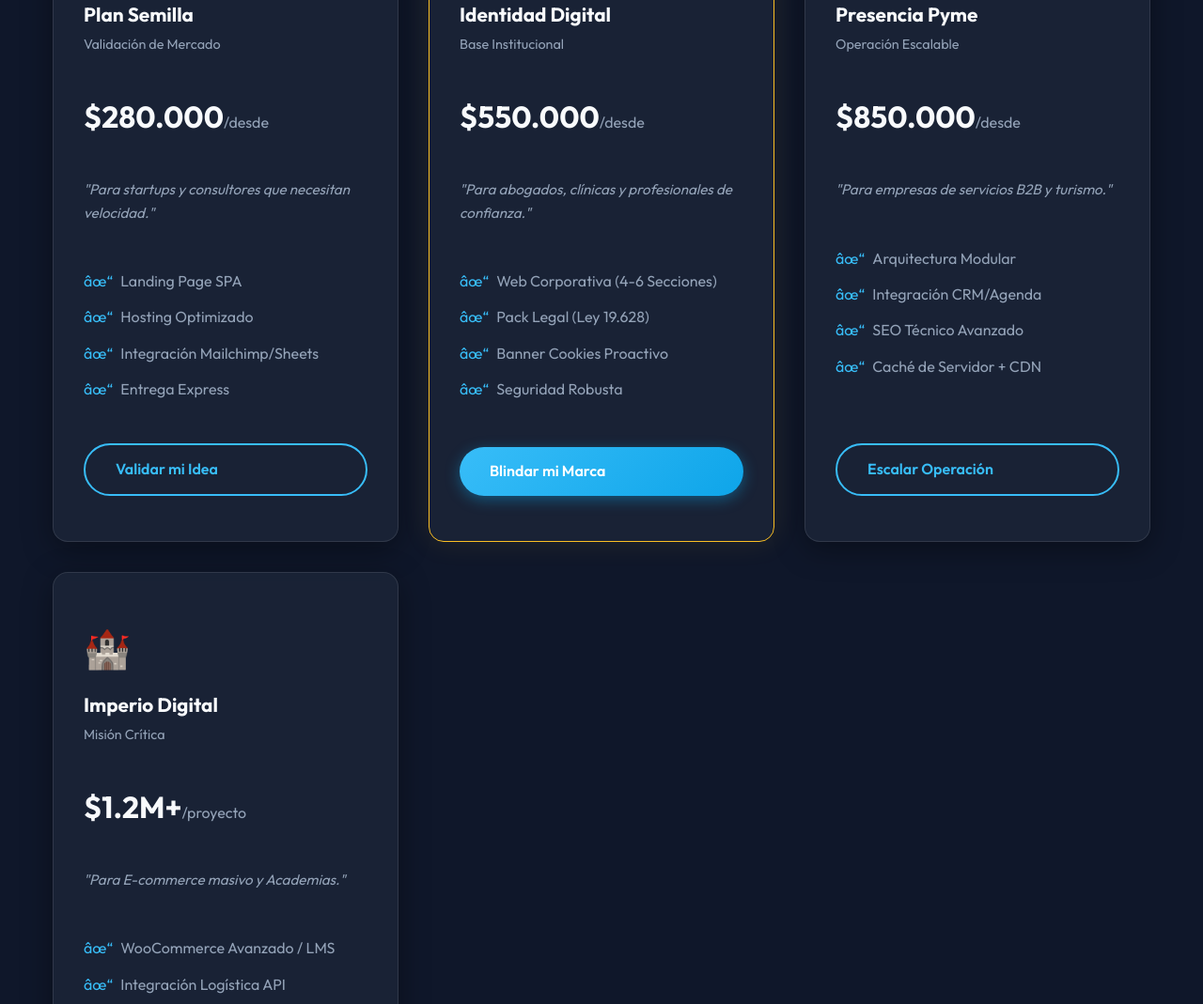
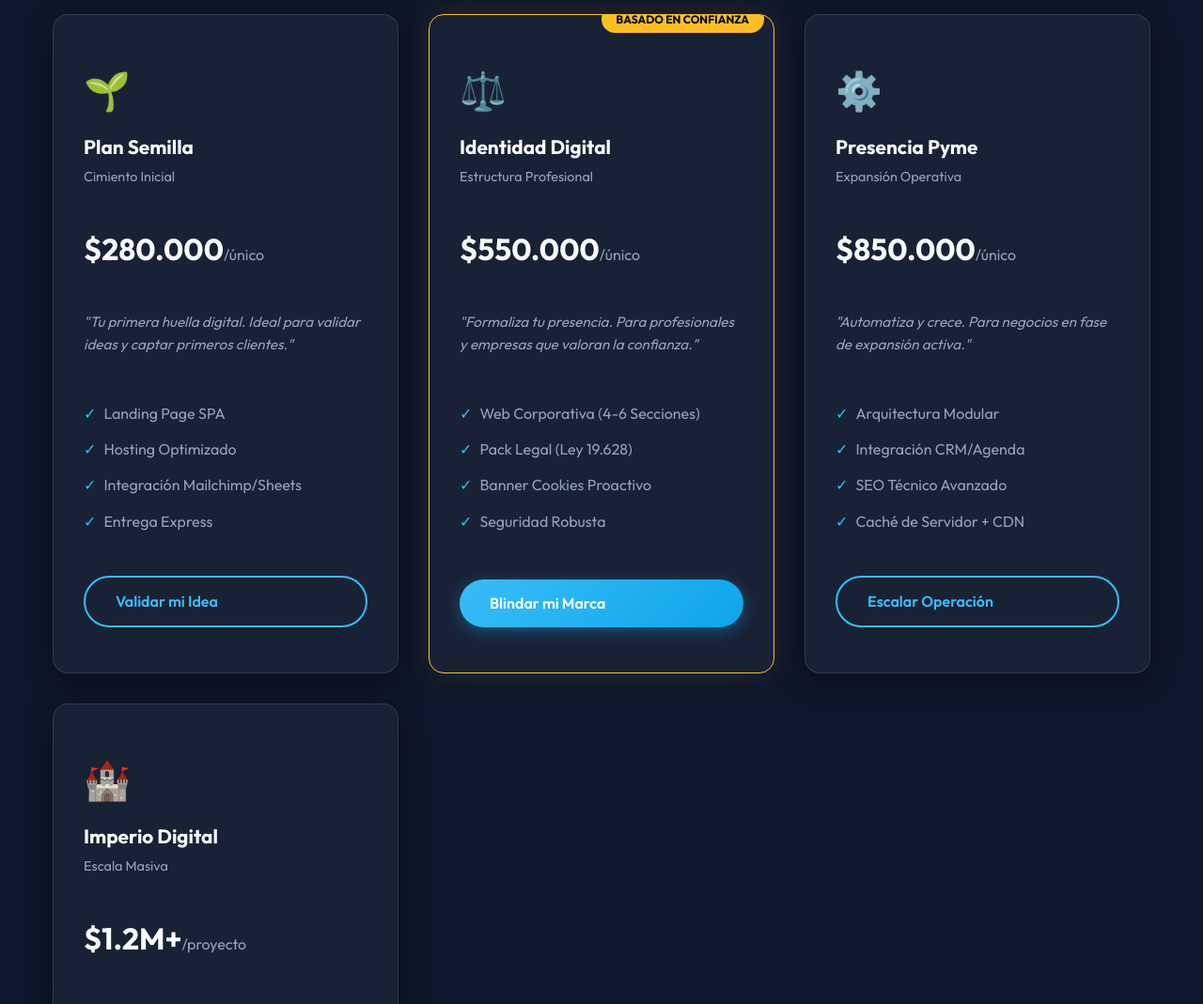
Before and after one commit to ItsBrutt/appMMdigital, a website: page index.html in a window 1280 px wide. Shown: the part 3349-4418 px from the top of the page at 94% size. Drawn offline with Linux system fonts and the light colour scheme.

```diff
--- a/css/style.css
+++ b/css/style.css
@@ -481,7 +481,7 @@
 }
 
 .features-list li::before {
-    content: 'âœ“';
+    content: '\2713';
     color: var(--accent-color);
 }
 
--- a/index.html
+++ b/index.html
@@ -205,7 +205,8 @@
                             <span class="step-number" aria-hidden="true">01</span>
                             <h3>Plan Semilla (MVP)</h3>
                             <p class="emotional-text">
-                                "Validación Técnica. Lanza rápido, falla barato, aprende pronto."
+                                "El primer paso firme. Valida tu idea en el mercado real con una inversión inteligente y
+                                sin riesgos innecesarios."
                             </p>
                             <div class="technical-details">
                                 <ul>
@@ -224,7 +225,8 @@
                             <span class="step-number" aria-hidden="true">02</span>
                             <h3>Identidad Digital</h3>
                             <p class="emotional-text">
-                                "Reputación y Cumplimiento. Tu base institucional blindada legalmente."
+                                "Construye confianza. Una base institucional sólida y legalmente blindada para proyectar
+                                profesionalismo."
                             </p>
                             <div class="technical-details">
                                 <ul>
@@ -243,7 +245,8 @@
                             <span class="step-number" aria-hidden="true">03</span>
                             <h3>Presencia Pyme</h3>
                             <p class="emotional-text">
-                                "Motor Operativo. Digitaliza procesos y ahorra horas hombre."
+                                "Motor de crecimiento. Digitaliza tus operaciones para liberar tiempo y escalar tus
+                                ventas de servicios."
                             </p>
                             <div class="technical-details">
                                 <ul>
@@ -262,7 +265,8 @@
                             <span class="step-number" aria-hidden="true">04</span>
                             <h3>Imperio Digital</h3>
                             <p class="emotional-text">
-                                "Infraestructura Crítica. Lógica de negocio compleja y ventas masivas."
+                                "Dominio total. Infraestructura robusta para operaciones masivas y alta demanda
+                                transaccional."
                             </p>
                             <div class="technical-details">
                                 <ul>
@@ -290,12 +294,11 @@
                     <article class="glass-card price-card">
                         <div style="font-size: 2.5rem; margin-bottom: 1rem;" aria-hidden="true">🌱</div>
                         <h3 style="font-size: 1.3rem; margin-bottom: 0.5rem;">Plan Semilla</h3>
-                        <p style="font-size: 0.9rem; color: var(--text-muted); margin-bottom: 1rem;">Validación
-                            de
-                            Mercado</p>
-                        <div class="price" style="font-size: 2rem;">$280.000<span>/desde</span></div>
+                        <p style="font-size: 0.9rem; color: var(--text-muted); margin-bottom: 1rem;">Cimiento Inicial
+                        </p>
+                        <div class="price" style="font-size: 2rem;">$280.000<span>/único</span></div>
                         <p style="color: var(--text-muted); font-style: italic; margin: 1rem 0; font-size: 0.95rem;">
-                            "Para startups y consultores que necesitan velocidad."
+                            "Tu primera huella digital. Ideal para validar ideas y captar primeros clientes."
                         </p>
                         <ul class="features-list" style="min-height: 140px;">
                             <li>Landing Page SPA</li>
@@ -315,12 +318,11 @@
                         </div>
                         <div style="font-size: 2.5rem; margin-bottom: 1rem;" aria-hidden="true">⚖️</div>
                         <h3 style="font-size: 1.3rem; margin-bottom: 0.5rem;">Identidad Digital</h3>
-                        <p style="font-size: 0.9rem; color: var(--text-muted); margin-bottom: 1rem;">Base
-                            Institucional
-                        </p>
-                        <div class="price" style="font-size: 2rem;">$550.000<span>/desde</span></div>
+                        <p style="font-size: 0.9rem; color: var(--text-muted); margin-bottom: 1rem;">Estructura
+                            Profesional</p>
+                        <div class="price" style="font-size: 2rem;">$550.000<span>/único</span></div>
                         <p style="color: var(--text-muted); font-style: italic; margin: 1rem 0; font-size: 0.95rem;">
-                            "Para abogados, clínicas y profesionales de confianza."
+                            "Formaliza tu presencia. Para profesionales y empresas que valoran la confianza."
                         </p>
                         <ul class="features-list" style="min-height: 140px;">
                             <li>Web Corporativa (4-6 Secciones)</li>
@@ -336,12 +338,11 @@
                     <article class="glass-card price-card">
                         <div style="font-size: 2.5rem; margin-bottom: 1rem;" aria-hidden="true">⚙️</div>
                         <h3 style="font-size: 1.3rem; margin-bottom: 0.5rem;">Presencia Pyme</h3>
-                        <p style="font-size: 0.9rem; color: var(--text-muted); margin-bottom: 1rem;">Operación
-                            Escalable
+                        <p style="font-size: 0.9rem; color: var(--text-muted); margin-bottom: 1rem;">Expansión Operativa
                         </p>
-                        <div class="price" style="font-size: 2rem;">$850.000<span>/desde</span></div>
+                        <div class="price" style="font-size: 2rem;">$850.000<span>/único</span></div>
                         <p style="color: var(--text-muted); font-style: italic; margin: 1rem 0; font-size: 0.95rem;">
-                            "Para empresas de servicios B2B y turismo."
+                            "Automatiza y crece. Para negocios en fase de expansión activa."
                         </p>
                         <ul class="features-list" style="min-height: 140px;">
                             <li>Arquitectura Modular</li>
@@ -357,11 +358,10 @@
                     <article class="glass-card price-card">
                         <div style="font-size: 2.5rem; margin-bottom: 1rem;" aria-hidden="true">🏰</div>
                         <h3 style="font-size: 1.3rem; margin-bottom: 0.5rem;">Imperio Digital</h3>
-                        <p style="font-size: 0.9rem; color: var(--text-muted); margin-bottom: 1rem;">Misión
-                            Crítica</p>
+                        <p style="font-size: 0.9rem; color: var(--text-muted); margin-bottom: 1rem;">Escala Masiva</p>
                         <div class="price" style="font-size: 2rem;">$1.2M+<span>/proyecto</span></div>
                         <p style="color: var(--text-muted); font-style: italic; margin: 1rem 0; font-size: 0.95rem;">
-                            "Para E-commerce masivo y Academias."
+                            "Sin límites. Infraestructura personalizada para líderes de mercado."
                         </p>
                         <ul class="features-list" style="min-height: 140px;">
                             <li>WooCommerce Avanzado / LMS</li>
```
